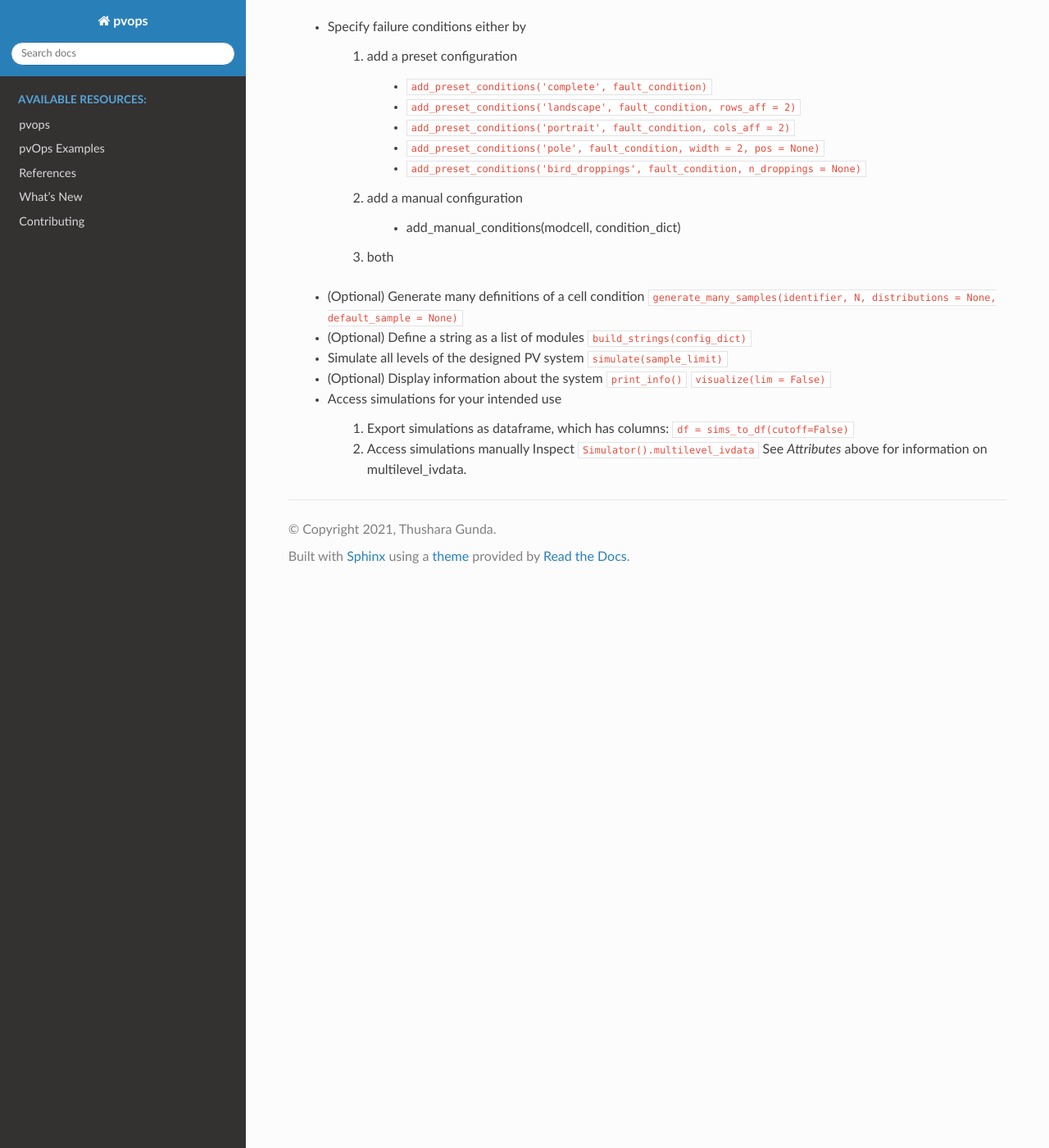
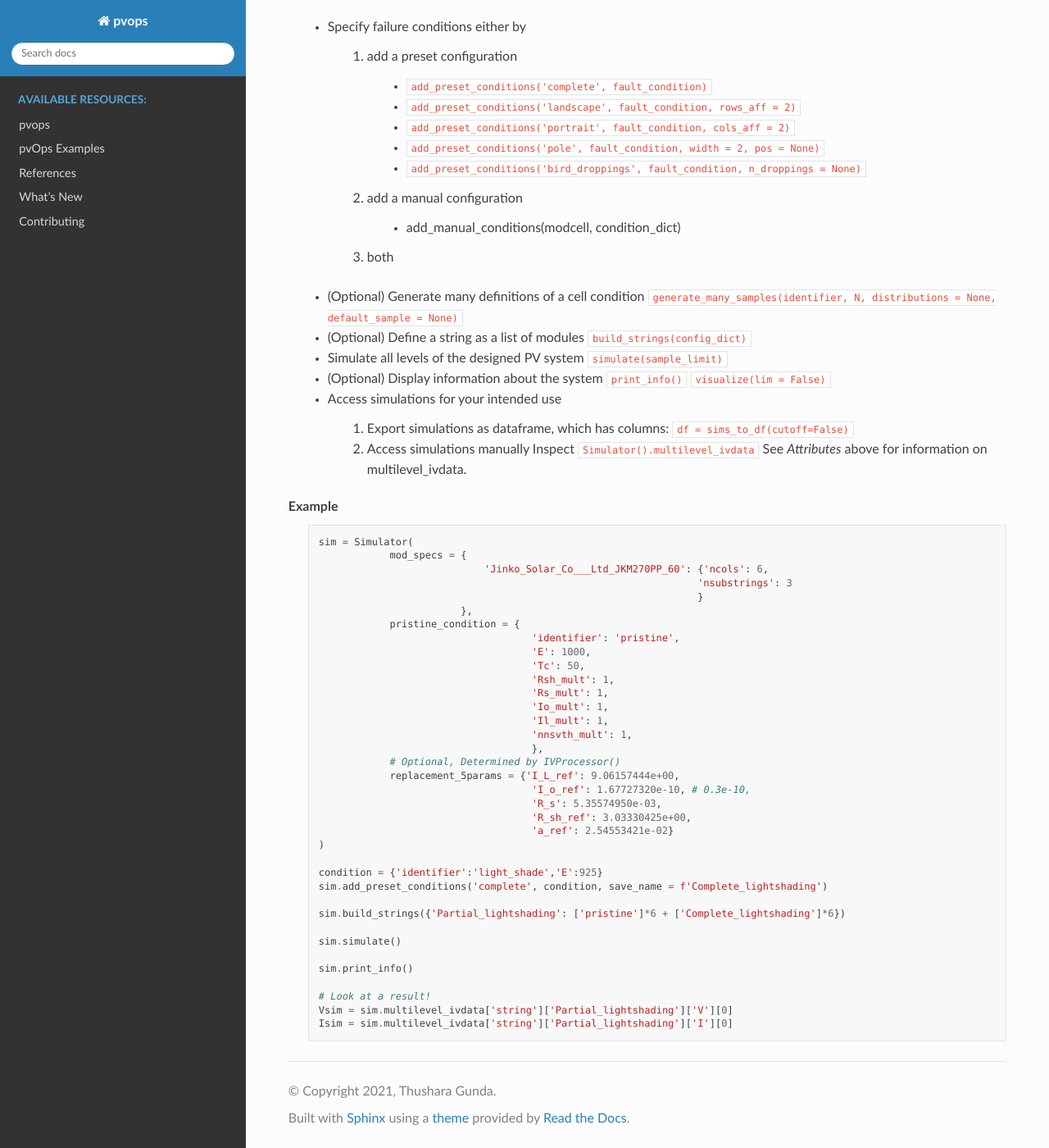
Before and after one commit to sandialabs/pvOps, a Sphinx documentation site: the page built from docs/ivsimulation_explanation.rst, in a window 1280 px wide and 1400 px high, scrolled down 1154 px. Shown: the whole window at 82% size. Built offline with Sphinx 7.4.7 and the Read the Docs theme 2.0.0, drawn with Linux system fonts in a browser that asks for light colours; pages that are not in the unit, such as notebooks, are missing from menus.

Commit message:
moved example from docstring to rst file

```diff
--- a/docs/ivsimulation_explanation.rst
+++ b/docs/ivsimulation_explanation.rst
@@ -103,3 +103,45 @@ Generating samples with latin hypercube sampling
         2) Access simulations manually
            Inspect ``Simulator().multilevel_ivdata``
            See `Attributes` above for information on multilevel_ivdata.
+
+
+Example
+    -------
+    .. code-block:: python
+
+        sim = Simulator(
+                    mod_specs = {
+                                    'Jinko_Solar_Co___Ltd_JKM270PP_60': {'ncols': 6,
+                                                                        'nsubstrings': 3
+                                                                        }
+                                },
+                    pristine_condition = {
+                                            'identifier': 'pristine',
+                                            'E': 1000,
+                                            'Tc': 50,
+                                            'Rsh_mult': 1,
+                                            'Rs_mult': 1,
+                                            'Io_mult': 1,
+                                            'Il_mult': 1,
+                                            'nnsvth_mult': 1,
+                                            },
+                    # Optional, Determined by IVProcessor()
+                    replacement_5params = {'I_L_ref': 9.06157444e+00,
+                                            'I_o_ref': 1.67727320e-10, # 0.3e-10,
+                                            'R_s': 5.35574950e-03,
+                                            'R_sh_ref': 3.03330425e+00,
+                                            'a_ref': 2.54553421e-02}
+        )
+
+        condition = {'identifier':'light_shade','E':925}
+        sim.add_preset_conditions('complete', condition, save_name = f'Complete_lightshading')
+
+        sim.build_strings({'Partial_lightshading': ['pristine']*6 + ['Complete_lightshading']*6})
+
+        sim.simulate()
+
+        sim.print_info()
+
+        # Look at a result!
+        Vsim = sim.multilevel_ivdata['string']['Partial_lightshading']['V'][0]
+        Isim = sim.multilevel_ivdata['string']['Partial_lightshading']['I'][0]
```
